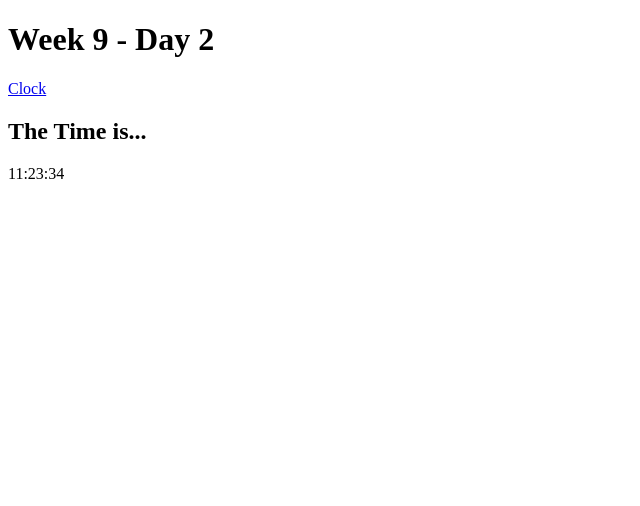
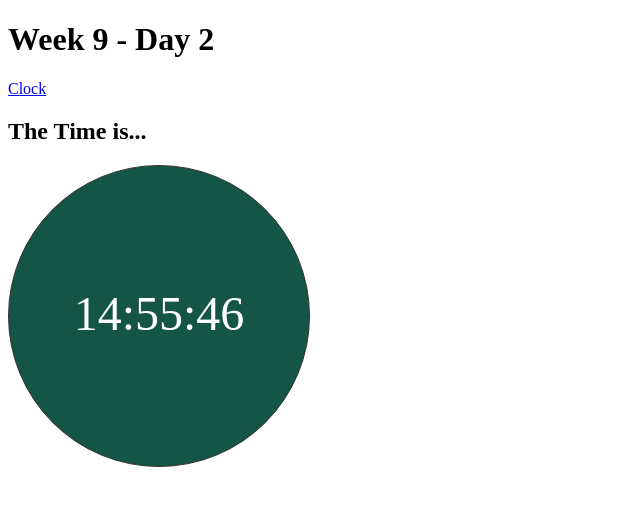
Before and after one commit to TIY-DC-FEE-2015-Mar/notes, a plain HTML site: page week-9/day2/index.html at #!/clock in a window 1280 px wide. Shown: the whole page, without its empty margins (0-640 px from the left). Drawn offline with nearby package versions, Linux system fonts and the light colour scheme; some packages are replaced by stand-ins of ours.

Commit message:
Added time directive and data for clock controller

```diff
--- a/week-9/day2/app/clock.controller.js
+++ b/week-9/day2/app/clock.controller.js
@@ -5,6 +5,13 @@
         .controller('ClockController', ClockController);
 
     function ClockController() {
-
+        this.employees = [
+            { name: 'Jordan', id: 123 },
+            { name: 'Liz', id: 853 },
+            { name: 'Ryan', id: 2465 },
+            { name: 'Alex', id: 27865 },
+            { name: 'Noelle', id: 6784 },
+            { name: 'Matt', id: 345345 }
+        ];
     }
 })();
--- a/week-9/day2/app/clock.template.html
+++ b/week-9/day2/app/clock.template.html
@@ -1,4 +1,4 @@
 
 <h2>The Time is...</h2>
 
-<p>11:23:34</p>
+<my-time></my-time>
--- a/week-9/day2/app/lecture.module.js
+++ b/week-9/day2/app/lecture.module.js
@@ -2,8 +2,7 @@
     'use strict';
 
     angular.module('lecture', ['ui.router'])
-        .config(lectureConfig)
-        .run(lectureStartup);
+        .config(lectureConfig);
 
     lectureConfig.$inject = ['$stateProvider', '$urlRouterProvider'];
 
@@ -19,7 +18,7 @@
             .state('clock', {
                 url: '/clock',
                 templateUrl: 'app/clock.template.html',
-                controller: 'CLockController',
+                controller: 'ClockController',
                 controllerAs: 'clock'
             });
     }
--- /dev/null
+++ b/week-9/day2/app/my-time.directive.js
@@ -0,0 +1,27 @@
+(function() {
+    'use strict';
+
+    angular.module('lecture')
+        .directive('myTime', MyTime);
+
+    MyTime.$inject = ['dateFilter', '$interval'];
+    function MyTime(dateFilter, $interval) {
+        return {
+            restrict: 'EA',
+            templateUrl: 'app/my-time.template.html',
+            link: myTimeLink
+        };
+
+        function myTimeLink(scope, element, attributes, controller) {
+            updateTime();
+            $interval( updateTime, 1000 );
+
+            function updateTime() {
+                var now = new Date();
+                element[0].querySelector('time').innerText = dateFilter(now, 'HH:mm:ss');
+                element[0].querySelector('.clock-face').style.backgroundColor = '#' + dateFilter(now, 'HHmmss');
+            }
+        }
+    }
+
+})();
--- /dev/null
+++ b/week-9/day2/app/my-time.template.html
@@ -0,0 +1,4 @@
+
+<aside class='clock-face'>
+    <time></time>
+</aside>
--- a/week-9/day2/index.html
+++ b/week-9/day2/index.html
@@ -2,9 +2,24 @@
 <html lang='en' ng-app='lecture'>
     <head>
         <meta charset='utf-8'>
-        <title>Week 9 Day 1</title>
+        <title>Week 9 Day 2</title>
 
         <meta name='viewport' content='width=device-width, initial-scale=1.0, minimum-scale=1.0, maximum-scale=1.0, user-scalable=no'>
+        <style>
+            .clock-face {
+                width: 300px;
+                height: 300px;
+                border: 1px solid #333;
+                border-radius: 50%;
+                text-align: center;
+                font-size: 3em;
+            }
+            .clock-face time {
+                display: block;
+                margin-top: 40%;
+                color: #fff;
+            }
+        </style>
     </head>
     <body>
         <main>
@@ -23,6 +38,7 @@
 
         <script src='app/lecture.module.js'></script>
         <script src='app/clock.controller.js'></script>
+        <script src='app/my-time.directive.js'></script>
 
     </body>
 </html>
```
